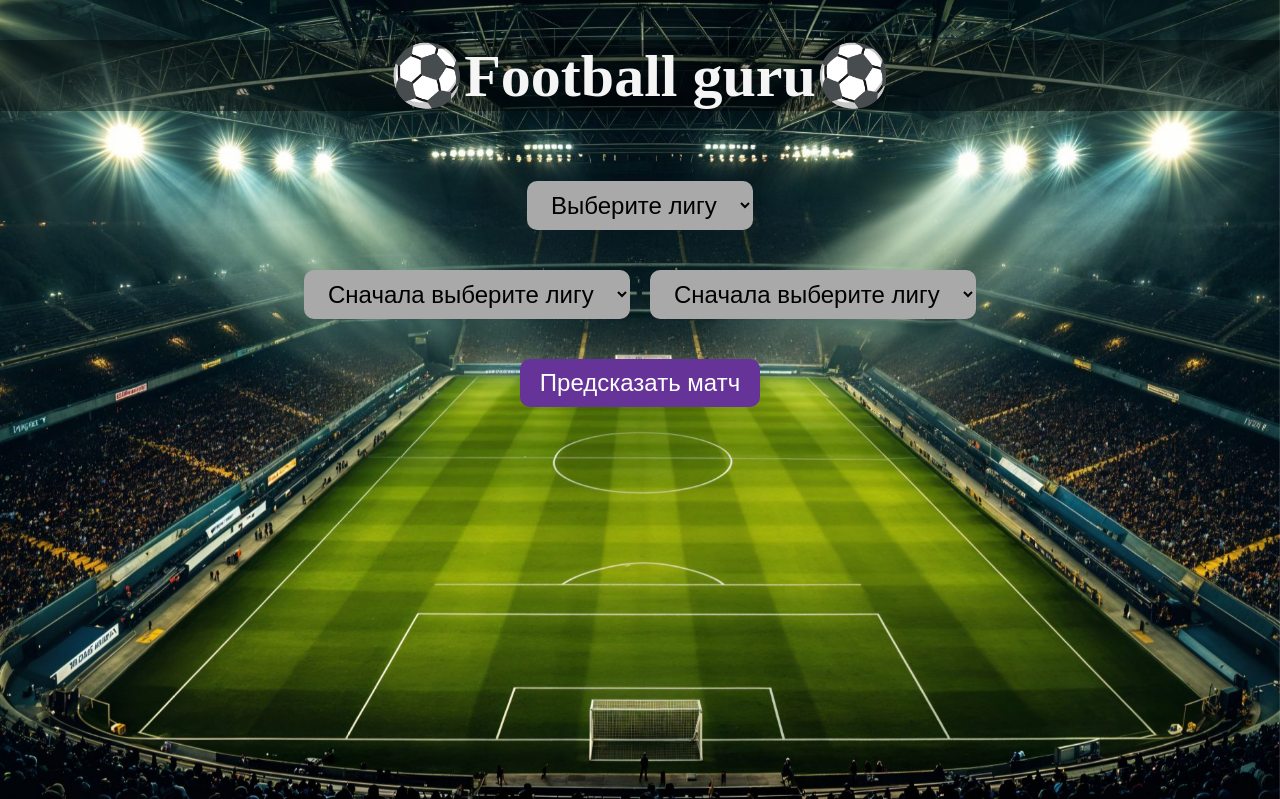
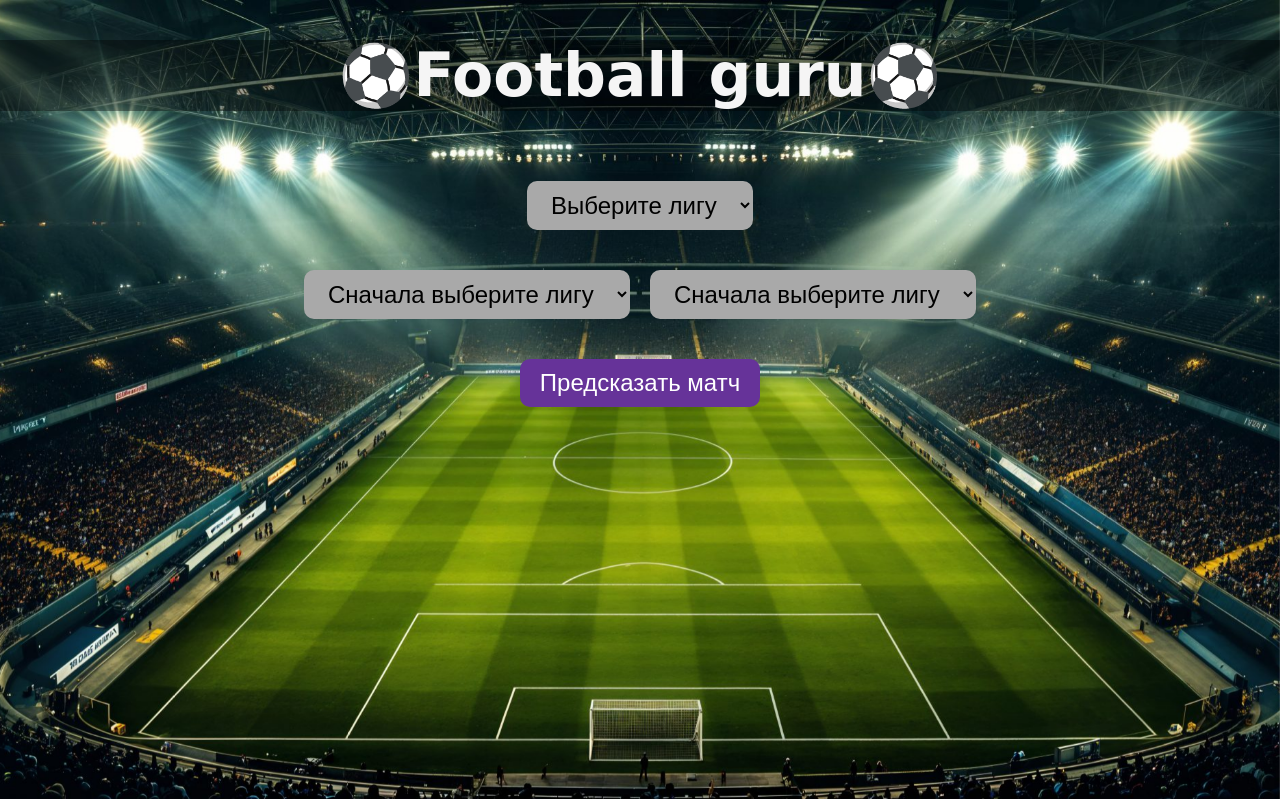
Before and after one commit to Jamal12321/Project, a Flask app: page / in a window 1280 px wide. Shown: the top 799 px of the page. Run offline with Flask 3, Linux system fonts and the light colour scheme.

Commit message:
Update index.html

```diff
--- a/templates/index.html
+++ b/templates/index.html
@@ -93,6 +93,7 @@
         }
 
         .header {
+            font-family:'Algerian',cursive, sans-serif;
             text-align: center;
             font-weight: bold;
             font-size: 60px;
@@ -111,7 +112,7 @@
 </head>
 <body>
 
-    <p class="header" style="font-family:' Algerian';background-color: rgba(0, 0, 0, 0.37);">⚽Football guru⚽</p>
+    <p class="header" style="background-color: rgba(0, 0, 0, 0.37);">⚽Football guru⚽</p>
     <img src="/static/footbal_background.jpg" alt="" class="image">
 
     <div class="container">
```
